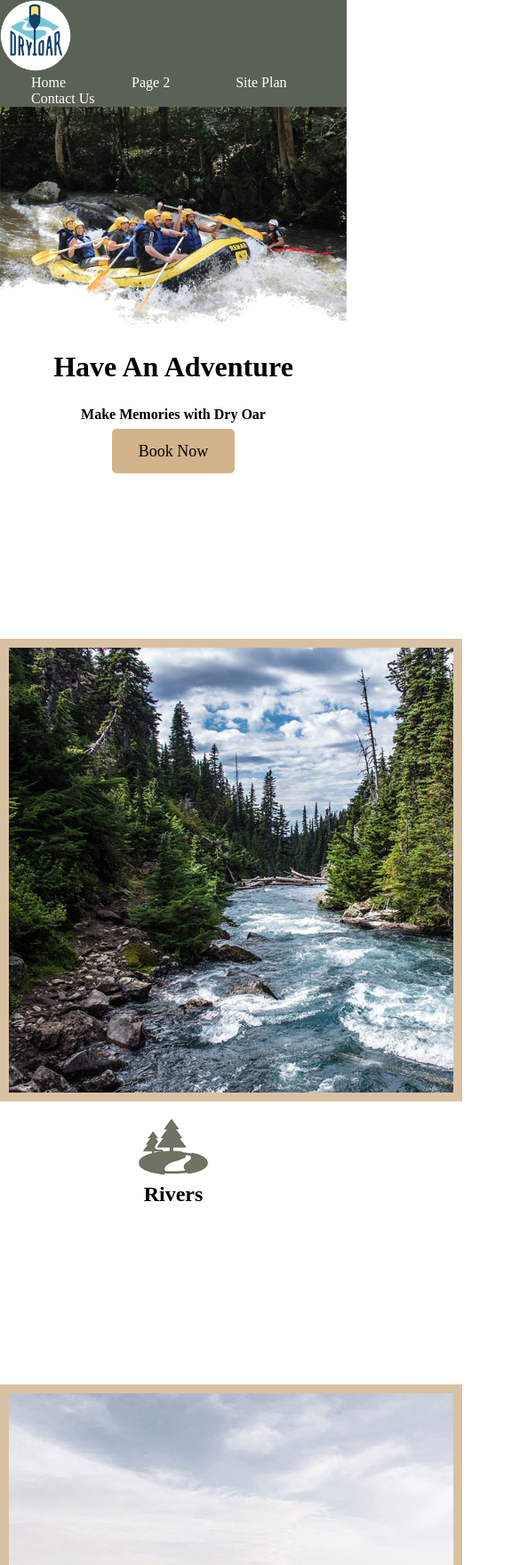
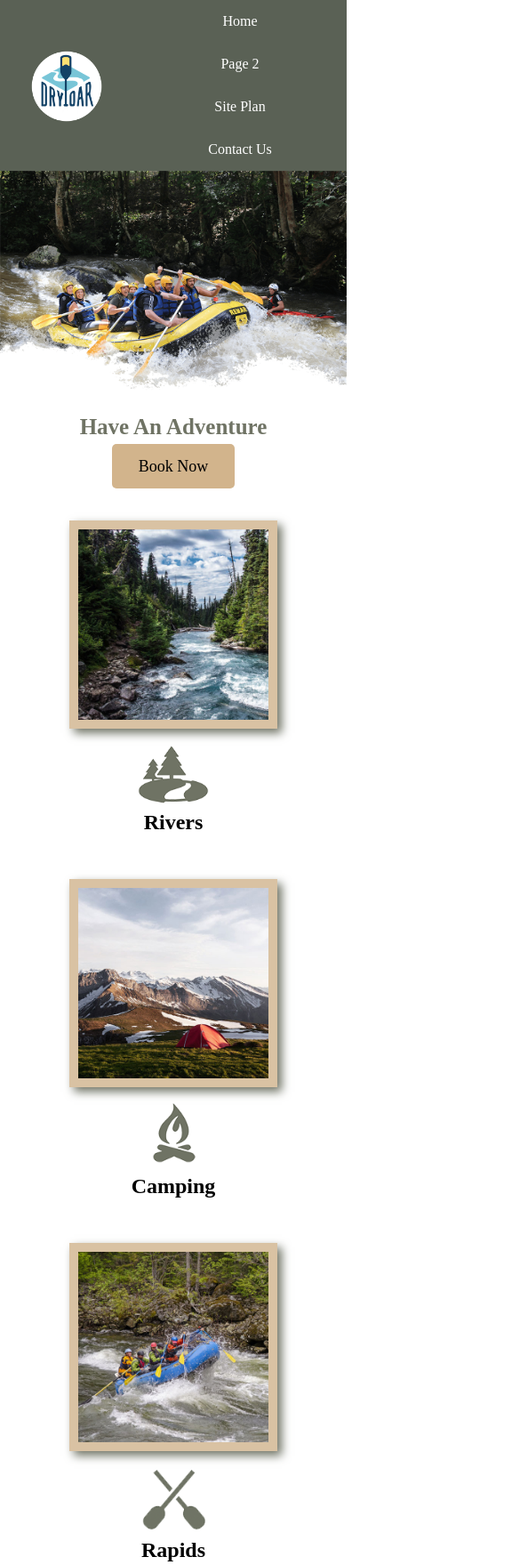
Before and after one commit to ethantrent/wdd130, a plain HTML site: page wwr/index.html in a window 390 px wide. Shown: the top 1759 px of the page at 89% size, 585 px wide, since content can reach past the window. Drawn offline with Linux system fonts and the light colour scheme; a web font is replaced by a local one.

Commit message:
completed wwr

```diff
--- a/w1/styles.css
+++ b/w1/styles.css
@@ -32,9 +32,15 @@ img {
   margin: 50px auto;
   border: 4px solid steelblue;
   padding: 10px;
+  border-radius: 50%;
   box-sizing: border-box;
+  transition: 1s;
+  box-shadow: 5px 5px 10px black;
 }
-
+img:hover {
+  opacity: 0.6;
+  transform: scale(1.1);
+}
 footer a {
   color: black;
 }
--- a/wwr/styles/style.css
+++ b/wwr/styles/style.css
@@ -8,6 +8,10 @@ nav a {
   color: white;
   text-decoration: none;
   padding: 35px;
+}
+nav {
+  display: flex;
+  justify-content: space-around;
 }
 #hero-msg h1,
 #hero-msg h4 {
@@ -32,6 +36,8 @@ body {
 }
 header {
   background-color: rgba(20, 30, 13, 0.7);
+  display: grid;
+  grid-template-columns: 150px auto;
 }
 nav a:hover {
   background-color: black;
@@ -58,10 +64,12 @@ nav a:hover {
   padding: 35px;
 }
 footer {
-  background-color: rgba(20, 30, 13, 0.7);
-  color: white;
+  background-color: #6f7364;
   padding: 25px 50px;
   margin-top: 200px;
+  display: flex;
+  justify-content: space-around;
+  align-items: center;
 }
 footer a {
   color: white;
@@ -69,6 +77,9 @@ footer a {
 }
 footer a:hover {
   color: black;
+}
+footer p {
+  color: white;
 }
 .home-title {
   color: white;
@@ -107,18 +118,128 @@ footer p a:hover {
 }
 #logo-link {
   padding-top: 5px;
+  justify-self: center;
+  align-self: center;
 }
 footer .social img {
   padding-top: 15px;
 }
-.rivers-card,
-.camping-card,
-.rapids-card {
-  margin: 200px 0;
-}
-.card-img {
+.card-img,
+.mountains {
+  width: 100%;
   border: 10px solid #d9c2a3;
+  transition: transform 0.5s;
+  box-shadow: 5px 5px 10px #6f7364;
 }
 main section img {
   box-sizing: border-box;
 }
+#hero {
+  display: grid;
+  grid-template-columns: 1fr 3fr 1fr;
+  margin-top: -100px;
+}
+#hero-box {
+  grid-column: 1/4;
+  grid-row: 1/3;
+  z-index: -1;
+}
+#hero-msg h4 {
+  color: white;
+}
+#hero-msg {
+  grid-column: 2/3;
+  grid-row: 1/2;
+  margin-top: 100px;
+}
+.card-img {
+  width: 100%;
+}
+.rivers-card {
+  margin: 200px 0;
+  grid-column: 2/4;
+  grid-row: 2/3;
+}
+.camping-card {
+  margin: 200px 0;
+  grid-column: 5/7;
+  grid-row: 2/3;
+}
+.rapids-card {
+  margin: 200px 0;
+  grid-column: 8/10;
+  grid-row: 2/3;
+}
+#background {
+  grid-column: 1/11;
+  grid-row: 4/9;
+}
+.mountains {
+  grid-column: 2/7;
+  grid-row: 5/8;
+  width: 100%;
+  box-shadow: 5px 5px 10px #6f7364;
+}
+.msg {
+  grid-column: 6/10;
+  grid-row: 6/7;
+  background-color: #6f7364;
+  padding: 35px;
+  box-shadow: 5px 5px 10px #6f7364;
+}
+.card-img:hover {
+  opacity: 0.6;
+  transform: scale(1.1);
+}
+.home-grid {
+  display: grid;
+  grid-template-columns: 1fr 1fr 1fr 1fr 1fr 1fr 1fr 1fr 1fr 1fr;
+}
+@media screen and (max-width: 900px) {
+  #hero,
+  .home-grid {
+    display: block;
+    height: auto;
+  }
+  nav,
+  footer {
+    flex-direction: column;
+  }
+  nav a {
+    display: block;
+    padding: 15px;
+  }
+  #hero {
+    margin-top: 0;
+  }
+  #hero-msg {
+    margin-top: 0;
+  }
+  #hero-msg h4 {
+    display: none;
+  }
+  #hero-msg h1 {
+    color: #6f7364;
+  }
+  .home-title {
+    font-size: 25px;
+  }
+  .rivers-card,
+  .camping-card,
+  .rapids-card {
+    margin: 50px auto;
+    width: 60%;
+  }
+  #background {
+    display: none;
+  }
+  .mountains,
+  .msg {
+    width: 80%;
+    display: block;
+    margin: 0 auto;
+  }
+  footer {
+    margin-top: 25px;
+  }
+}
```
